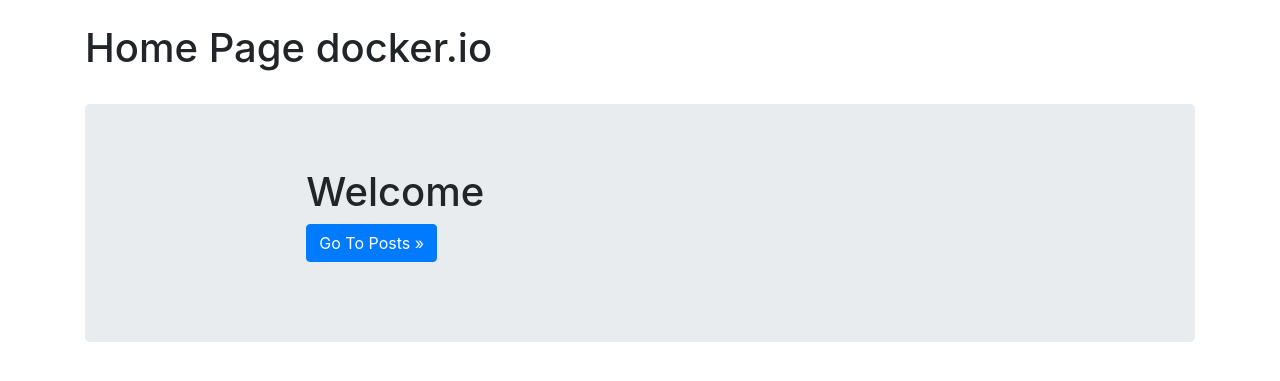
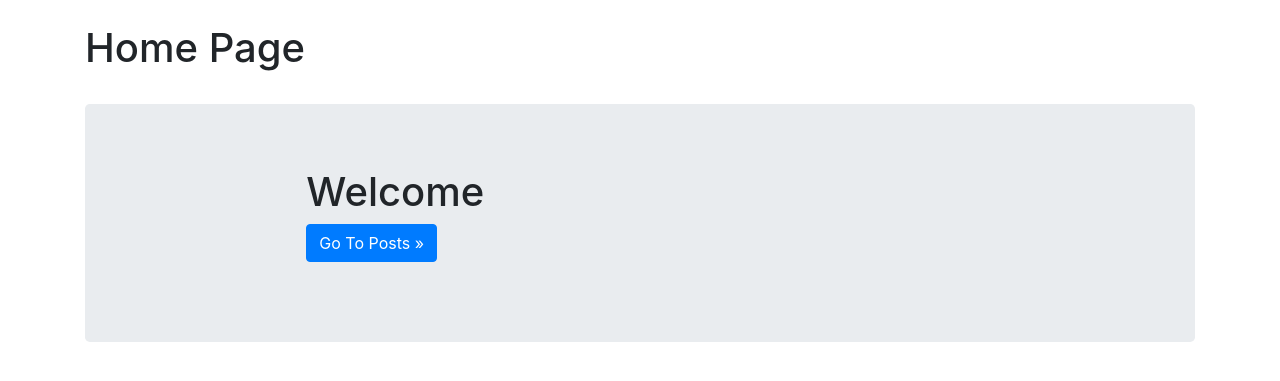
Before and after one commit to msakhawat/FlaskApp, a Flask app: page / in a window 1280 px wide. Shown: the part 56-437 px from the top of the page. Run offline with Flask 2, Linux system fonts and the light colour scheme; some libraries are stand-ins or nearby versions.

Commit message:
rename header

```diff
--- a/src/templates/index.html
+++ b/src/templates/index.html
@@ -6,7 +6,7 @@
 
 {% block body %}
 <br>
-<h1>Home Page docker.io</h1>
+<h1>Home Page</h1>
 <br>
 <main role="main">
     <div class="jumbotron">
```
